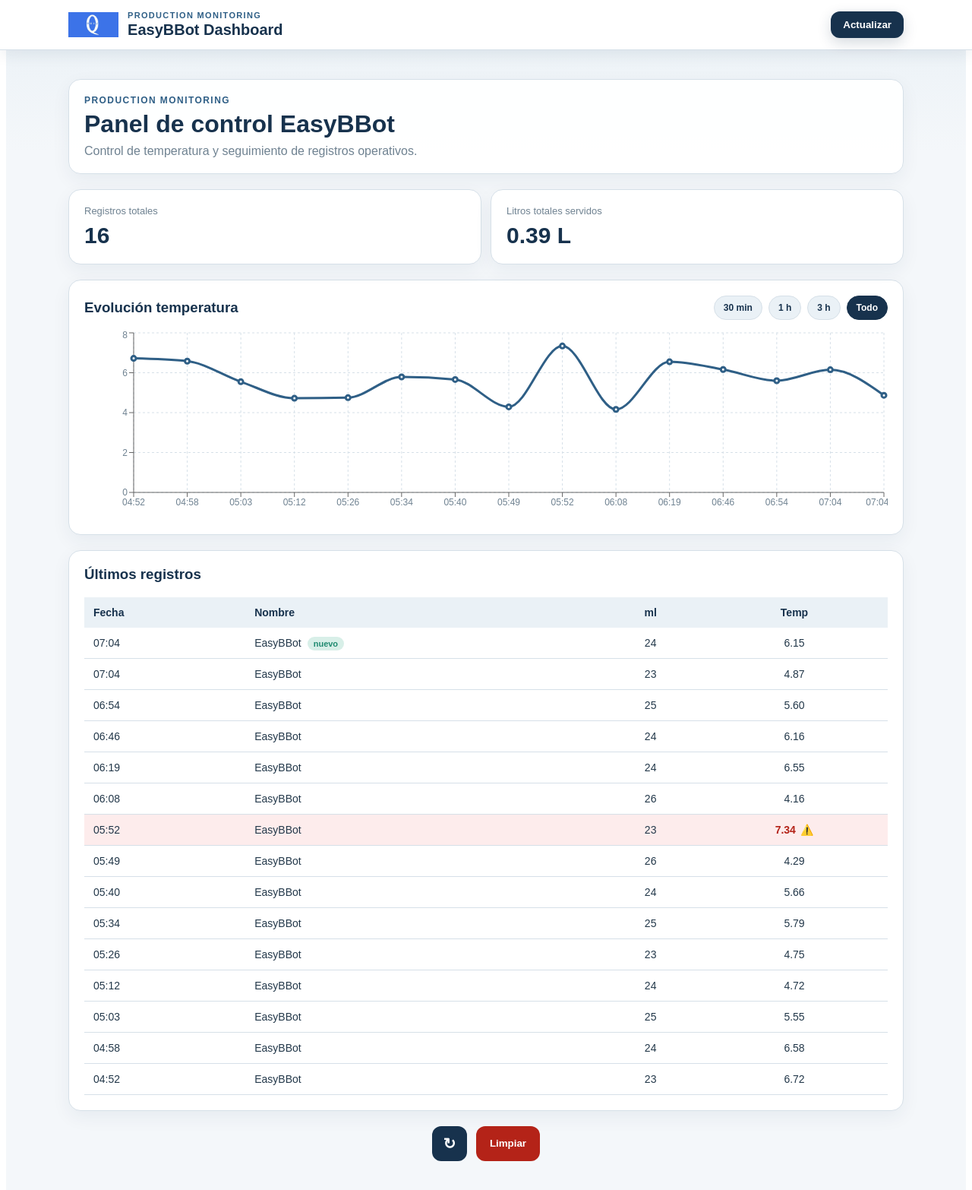
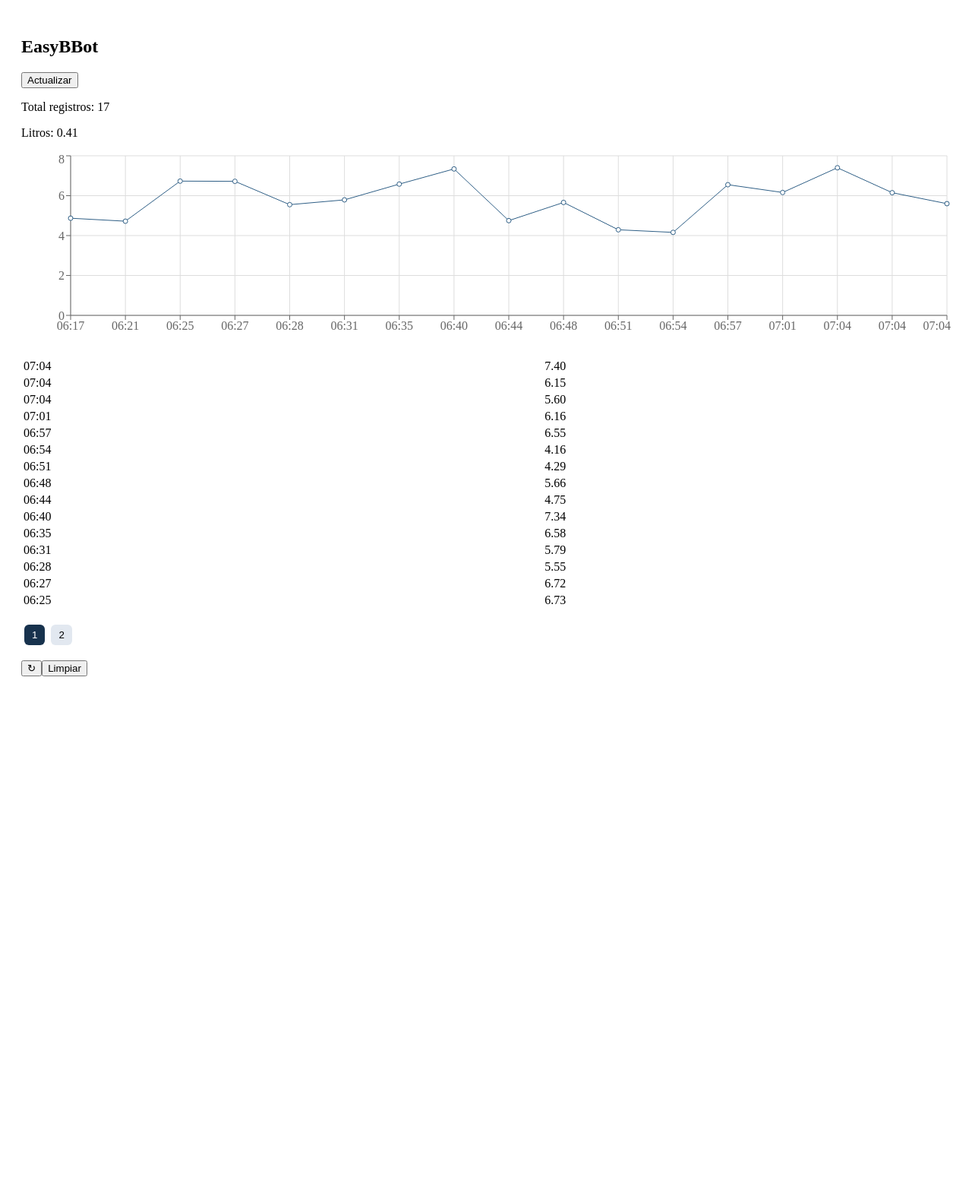
Before and after one commit to darklarcel/easybbot-demo, a React (Create React App) app: page / in a window 1280 px wide. Shown: the top 1566 px of the page at 76% size. After the commit the page ends 918 px from the top, so only its background shows below. Built offline with nearby package versions, Linux system fonts and the light colour scheme.

Commit message:
Refactor App.js cambio de pagina

```diff
--- a/src/App.js
+++ b/src/App.js
@@ -10,7 +10,7 @@ import {
 } from "recharts";
 
 const STORAGE_KEY = "easybbot-registros-demo";
-const MAX_VISIBLE = 15;
+const ITEMS_PER_PAGE = 15;
 
 const COLORS = {
   pageBg: "#f4f7fa",
@@ -28,8 +28,7 @@ const COLORS = {
 };
 
 function randomBetween(min, max, decimals = 0) {
-  const value = Math.random() * (max - min) + min;
-  return Number(value.toFixed(decimals));
+  return Number((Math.random() * (max - min) + min).toFixed(decimals));
 }
 
 function formatDate(date) {
@@ -43,27 +42,14 @@ function createFakeRecord(baseDate = new Date()) {
   const temperatura = randomBetween(4, 7.5, 2);
 
   return {
-    id: `${baseDate.getTime()}-${Math.floor(Math.random() * 10000)}`,
+    id: `${baseDate.getTime()}-${Math.random()}`,
     timestamp: baseDate.getTime(),
     fechaHora: formatDate(baseDate),
     nombre: "EasyBBot",
-    mililitros: randomBetween(23, 26, 0),
+    mililitros: randomBetween(23, 26),
     temperatura,
     alerta: temperatura > 7,
   };
-}
-
-function seedRecords() {
-  const records = [];
-  const now = Date.now();
-
-  for (let i = 0; i < 14; i += 1) {
-    const minutesAgo = (i + 1) * randomBetween(4, 18, 0);
-    const date = new Date(now - minutesAgo * 60 * 1000);
-    records.push(createFakeRecord(date));
-  }
-
-  return records.sort((a, b) => b.timestamp - a.timestamp);
 }
 
 function Card({ children, style = {} }) {
@@ -74,7 +60,7 @@ function Card({ children, style = {} }) {
         borderRadius: "16px",
         padding: "20px",
         border: `1px solid ${COLORS.border}`,
-        boxShadow: "0 8px 24px rgba(23, 50, 77, 0.06)",
+        boxShadow: "0 8px 24px rgba(23,50,77,0.06)",
         ...style,
       }}
     >
@@ -84,105 +70,97 @@ function Card({ children, style = {} }) {
 }
 
 export default function App() {
-  const [records, setRecords] = useState([]);
   const [allRecords, setAllRecords] = useState([]);
   const [timeFilter, setTimeFilter] = useState("all");
+  const [page, setPage] = useState(0);
 
   useEffect(() => {
     let stored = [];
 
     try {
       stored = JSON.parse(localStorage.getItem(STORAGE_KEY) || "[]");
-    } catch {
-      stored = [];
-    }
+    } catch {}
 
     if (!stored.length) {
-      stored = seedRecords();
+      let current = new Date();
+      for (let i = 0; i < 15; i++) {
+        stored.push(createFakeRecord(current));
+        current = new Date(current - randomBetween(60, 300) * 1000);
+      }
     }
 
     const newRecord = createFakeRecord();
-    const allUpdated = [newRecord, ...stored].sort(
+    const updated = [newRecord, ...stored].sort(
       (a, b) => b.timestamp - a.timestamp
     );
 
-    const visibleUpdated = allUpdated.slice(0, MAX_VISIBLE);
-
-    localStorage.setItem(STORAGE_KEY, JSON.stringify(allUpdated));
-    setAllRecords(allUpdated);
-    setRecords(visibleUpdated);
+    localStorage.setItem(STORAGE_KEY, JSON.stringify(updated));
+    setAllRecords(updated);
   }, []);
 
   const addNewRecord = () => {
     const newRecord = createFakeRecord();
-    const allUpdated = [newRecord, ...allRecords].sort(
+    const updated = [newRecord, ...allRecords].sort(
       (a, b) => b.timestamp - a.timestamp
     );
-    const visibleUpdated = allUpdated.slice(0, MAX_VISIBLE);
-
-    localStorage.setItem(STORAGE_KEY, JSON.stringify(allUpdated));
-    setAllRecords(allUpdated);
-    setRecords(visibleUpdated);
+    localStorage.setItem(STORAGE_KEY, JSON.stringify(updated));
+    setAllRecords(updated);
   };
 
   const clearRecords = () => {
-    if (window.confirm("¿Seguro que quieres eliminar todos los registros?")) {
+    if (window.confirm("¿Eliminar todo?")) {
       localStorage.removeItem(STORAGE_KEY);
       setAllRecords([]);
-      setRecords([]);
+      setPage(0);
     }
   };
 
   const regenerateRecords = () => {
-    if (
-      window.confirm(
-        "¿Seguro que quieres regenerar todos los registros con 150 datos aleatorios?"
-      )
-    ) {
-      const generated = [];
-      let currentDate = new Date();
+    if (window.confirm("Generar 150 registros?")) {
+      let generated = [];
+      let current = new Date();
 
-      for (let i = 0; i < 150; i += 1) {
-        generated.push(createFakeRecord(new Date(currentDate)));
-        const secondsBack = randomBetween(50, 300, 0);
-        currentDate = new Date(currentDate.getTime() - secondsBack * 1000);
+      for (let i = 0; i < 150; i++) {
+        generated.push(createFakeRecord(current));
+        current = new Date(current - randomBetween(50, 300) * 1000);
       }
 
-      const sortedGenerated = generated.sort((a, b) => b.timestamp - a.timestamp);
-      const visibleGenerated = sortedGenerated.slice(0, MAX_VISIBLE);
+      generated = generated.sort((a, b) => b.timestamp - a.timestamp);
 
-      localStorage.setItem(STORAGE_KEY, JSON.stringify(sortedGenerated));
-      setAllRecords(sortedGenerated);
-      setRecords(visibleGenerated);
-      setTimeFilter("all");
+      localStorage.setItem(STORAGE_KEY, JSON.stringify(generated));
+      setAllRecords(generated);
+      setPage(0);
     }
   };
 
-  const totalLitros = allRecords.length
-    ? (
-        allRecords.reduce((acc, item) => acc + item.mililitros, 0) / 1000
-      ).toFixed(2)
-    : "0.00";
-
-  const filteredRecords = useMemo(() => {
+  const filtered = useMemo(() => {
     const now = Date.now();
 
+    let base = allRecords;
+
     if (timeFilter === "30m") {
-      return records.filter((r) => now - r.timestamp <= 30 * 60 * 1000);
+      base = allRecords.filter((r) => now - r.timestamp < 1800000);
+    } else if (timeFilter === "1h") {
+      base = allRecords.filter((r) => now - r.timestamp < 3600000);
+    } else if (timeFilter === "3h") {
+      base = allRecords.filter((r) => now - r.timestamp < 10800000);
     }
 
-    if (timeFilter === "1h") {
-      return records.filter((r) => now - r.timestamp <= 60 * 60 * 1000);
-    }
+    return base;
+  }, [allRecords, timeFilter]);
 
-    if (timeFilter === "3h") {
-      return records.filter((r) => now - r.timestamp <= 3 * 60 * 60 * 1000);
-    }
+  const totalPages = Math.ceil(filtered.length / ITEMS_PER_PAGE);
 
-    return records;
-  }, [records, timeFilter]);
+  const paginated = filtered.slice(
+    page * ITEMS_PER_PAGE,
+    page * ITEMS_PER_PAGE + ITEMS_PER_PAGE
+  );
 
-  const chartData = [...filteredRecords]
+  const totalLitros = (
+    allRecords.reduce((acc, r) => acc + r.mililitros, 0) / 1000
+  ).toFixed(2);
+
+  const chartData = [...filtered]
     .sort((a, b) => a.timestamp - b.timestamp)
     .map((r) => ({
       hora: r.fechaHora,
@@ -190,300 +168,61 @@ export default function App() {
     }));
 
   return (
-    <div
-      style={{
-        minHeight: "100vh",
-        background: `linear-gradient(180deg, ${COLORS.headerBg} 0px, ${COLORS.pageBg} 190px)`,
-        padding: "96px 16px 40px",
-        fontFamily: "Arial, sans-serif",
-        color: COLORS.text,
-      }}
-    >
-      <div
-        style={{
-          position: "fixed",
-          top: 0,
-          left: 0,
-          right: 0,
-          zIndex: 1000,
-          background: "rgba(255,255,255,0.96)",
-          backdropFilter: "blur(8px)",
-          borderBottom: `1px solid ${COLORS.border}`,
-          boxShadow: "0 6px 18px rgba(23, 50, 77, 0.08)",
-        }}
-      >
-        <div
-          style={{
-            maxWidth: "1100px",
-            margin: "0 auto",
-            padding: "14px 16px",
-            display: "flex",
-            justifyContent: "space-between",
-            alignItems: "center",
-            gap: "16px",
-            flexWrap: "wrap",
-          }}
-        >
-          <div style={{ display: "flex", alignItems: "center", gap: "12px" }}>
-           <img
-                src="/logo-easyq.png"
-                alt="EasyQ"
-                style={{
-                  height: "34px",
-                  width: "auto",
-                  objectFit: "contain",
-                }}
-              />
-            <div>
-              <div
-                style={{
-                  fontSize: "11px",
-                  color: COLORS.secondary,
-                  fontWeight: 700,
-                  letterSpacing: "0.12em",
-                  textTransform: "uppercase",
-                  marginBottom: "2px",
-                }}
-              >
-                Production Monitoring
-              </div>
-              <div style={{ fontSize: "20px", fontWeight: 700, color: COLORS.primary }}>
-                EasyBBot Dashboard
-              </div>
-            </div>
-          </div>
+    <div style={{ padding: 20 }}>
+      <h2>EasyBBot</h2>
 
-          <button
-            onClick={addNewRecord}
-            style={{
-              background: COLORS.primary,
-              color: "white",
-              border: "none",
-              padding: "10px 16px",
-              borderRadius: "12px",
-              cursor: "pointer",
-              fontWeight: 700,
-              boxShadow: "0 6px 18px rgba(23, 50, 77, 0.18)",
-            }}
-          >
-            Actualizar
-          </button>
-        </div>
-      </div>
+      <button onClick={addNewRecord}>Actualizar</button>
 
-      <div style={{ maxWidth: "1100px", margin: "0 auto" }}>
-        <Card style={{ marginBottom: "20px", background: "rgba(255,255,255,0.96)" }}>
-          <div style={{ marginBottom: "6px", fontSize: "12px", color: COLORS.secondary, fontWeight: 700, letterSpacing: "0.12em", textTransform: "uppercase" }}>
-            Production Monitoring
-          </div>
-          <h1 style={{ margin: 0, color: COLORS.primary }}>Panel de control EasyBBot</h1>
-          <p style={{ color: COLORS.muted, margin: "8px 0 0" }}>
-            Control de temperatura y seguimiento de registros operativos.
-          </p>
-        </Card>
+      <p>Total registros: {allRecords.length}</p>
+      <p>Litros: {totalLitros}</p>
 
-
-        <div
-          style={{
-            display: "grid",
-            gridTemplateColumns: "repeat(auto-fit, minmax(220px, 1fr))",
-            gap: "12px",
-            marginBottom: "20px",
-          }}
-        >
-          <Card>
-            <div style={{ fontSize: "13px", color: COLORS.muted, marginBottom: "8px" }}>
-              Registros totales
-            </div>
-            <div style={{ fontSize: "30px", fontWeight: 700, color: COLORS.primary }}>
-              {allRecords.length}
-            </div>
-          </Card>
-
-          <Card>
-            <div style={{ fontSize: "13px", color: COLORS.muted, marginBottom: "8px" }}>
-              Litros totales servidos
-            </div>
-            <div style={{ fontSize: "30px", fontWeight: 700, color: COLORS.primary }}>
-              {totalLitros} L
-            </div>
-          </Card>
-        </div>
-
-        <Card style={{ marginBottom: "20px" }}>
-          <div
-            style={{
-              display: "flex",
-              justifyContent: "space-between",
-              alignItems: "center",
-              gap: "12px",
-              flexWrap: "wrap",
-              marginBottom: "12px",
-            }}
-          >
-            <h3 style={{ margin: 0, color: COLORS.primary }}>Evolución temperatura</h3>
-            <div style={{ display: "flex", gap: "8px", flexWrap: "wrap" }}>
-              {[
-                { key: "30m", label: "30 min" },
-                { key: "1h", label: "1 h" },
-                { key: "3h", label: "3 h" },
-                { key: "all", label: "Todo" },
-              ].map((option) => (
-                <button
-                  key={option.key}
-                  onClick={() => setTimeFilter(option.key)}
-                  style={{
-                    background: timeFilter === option.key ? COLORS.primary : COLORS.headerBg,
-                    color: timeFilter === option.key ? "white" : COLORS.primary,
-                    border: `1px solid ${timeFilter === option.key ? COLORS.primary : COLORS.border}`,
-                    padding: "8px 12px",
-                    borderRadius: "999px",
-                    cursor: "pointer",
-                    fontSize: "12px",
-                    fontWeight: 700,
-                  }}
-                >
-                  {option.label}
-                </button>
-              ))}
-            </div>
-          </div>
-          <div style={{ width: "100%", height: 250 }}>
+      <div style={{ height: 250 }}>
         <ResponsiveContainer>
           <LineChart data={chartData}>
-                <CartesianGrid stroke={COLORS.border} strokeDasharray="3 3" />
-                <XAxis dataKey="hora" tick={{ fill: COLORS.muted, fontSize: 12 }} />
-                <YAxis tick={{ fill: COLORS.muted, fontSize: 12 }} />
+            <CartesianGrid stroke="#ddd" />
+            <XAxis dataKey="hora" />
+            <YAxis />
             <Tooltip />
-                <Line
-                  type="monotone"
-                  dataKey="temperatura"
-                  stroke={COLORS.secondary}
-                  strokeWidth={3}
-                  dot={{ r: 3 }}
-                  activeDot={{ r: 5 }}
-                />
+            <Line dataKey="temperatura" stroke="#2f5f86" />
           </LineChart>
         </ResponsiveContainer>
       </div>
-        </Card>
 
-        <Card>
-          <h3 style={{ marginTop: 0, color: COLORS.primary }}>Últimos registros</h3>
-
-          <div style={{ overflowX: "auto" }}>
-            <table
-              style={{
-                width: "100%",
-                borderCollapse: "collapse",
-                fontSize: "14px",
-              }}
-            >
-              <thead>
-                <tr style={{ background: COLORS.headerBg }}>
-                  <th style={{ padding: "12px", textAlign: "left", color: COLORS.primary }}>
-                    Fecha
-                  </th>
-                  <th style={{ padding: "12px", textAlign: "left", color: COLORS.primary }}>
-                    Nombre
-                  </th>
-                  <th style={{ padding: "12px", color: COLORS.primary }}>ml</th>
-                  <th style={{ padding: "12px", color: COLORS.primary }}>Temp</th>
-                </tr>
-              </thead>
+      <table style={{ width: "100%", marginTop: 20 }}>
         <tbody>
-                {filteredRecords.map((r, i) => (
-                  <tr
-                    key={r.id}
-                    style={{
-                      borderBottom: `1px solid ${COLORS.border}`,
-                      background: r.alerta ? COLORS.dangerBg : "white",
-                    }}
-                  >
-                    <td style={{ padding: "12px" }}>{r.fechaHora}</td>
-                    <td style={{ padding: "12px" }}>
-                      {r.nombre}
-                      {i === 0 && (
-                        <span
-                          style={{
-                            marginLeft: "8px",
-                            background: COLORS.successBg,
-                            color: COLORS.successText,
-                            padding: "3px 8px",
-                            borderRadius: "999px",
-                            fontSize: "11px",
-                            fontWeight: 700,
-                          }}
-                        >
-                          nuevo
-                        </span>
-                      )}
-                    </td>
-                    <td style={{ padding: "12px", textAlign: "center" }}>
-                      {r.mililitros}
-                    </td>
-                    <td style={{ padding: "12px", textAlign: "center" }}>
-                      <span style={{ color: r.alerta ? COLORS.dangerText : COLORS.text, fontWeight: r.alerta ? 700 : 500 }}>
-                        {r.temperatura.toFixed(2)}
-                      </span>
-                      {r.alerta && (
-                        <span style={{ color: COLORS.dangerText, marginLeft: "6px" }}>
-                          ⚠️
-                        </span>
-                      )}
-                    </td>
+          {paginated.map((r) => (
+            <tr key={r.id}>
+              <td>{r.fechaHora}</td>
+              <td>{r.temperatura.toFixed(2)}</td>
             </tr>
           ))}
         </tbody>
       </table>
-          </div>
-        </Card>
 
-        <div
+      {/* PAGINACIÓN NUMÉRICA */}
+      <div style={{ marginTop: 20 }}>
+        {Array.from({ length: totalPages }, (_, i) => (
+          <button
+            key={i}
+            onClick={() => setPage(i)}
             style={{
-            marginTop: "20px",
-            display: "flex",
-            justifyContent: "center",
-            gap: "12px",
-            flexWrap: "wrap",
+              margin: "0 4px",
+              padding: "6px 10px",
+              background: page === i ? "#17324d" : "#e2e8f0",
+              color: page === i ? "white" : "black",
+              border: "none",
+              borderRadius: "6px",
+              cursor: "pointer",
             }}
           >
-          <button
-            onClick={regenerateRecords}
-            title="Regenerar 150 registros"
-            style={{
-              background: COLORS.primary,
-              color: "white",
-              border: "none",
-              width: "46px",
-              height: "46px",
-              borderRadius: "12px",
-              cursor: "pointer",
-              fontWeight: 700,
-              fontSize: "20px",
-              display: "flex",
-              alignItems: "center",
-              justifyContent: "center",
-            }}
-          >
-            ↻
+            {i + 1}
           </button>
+        ))}
+      </div>
 
-          <button
-            onClick={clearRecords}
-            style={{
-              background: COLORS.dangerText,
-              color: "white",
-              border: "none",
-              padding: "12px 18px",
-              borderRadius: "12px",
-              cursor: "pointer",
-              fontWeight: 700,
-            }}
-          >
-            Limpiar
-          </button>
-        </div>
+      <div style={{ marginTop: 20 }}>
+        <button onClick={regenerateRecords}>↻</button>
+        <button onClick={clearRecords}>Limpiar</button>
       </div>
     </div>
   );
```
Lines whose indentation alone changed are shown as unchanged.
